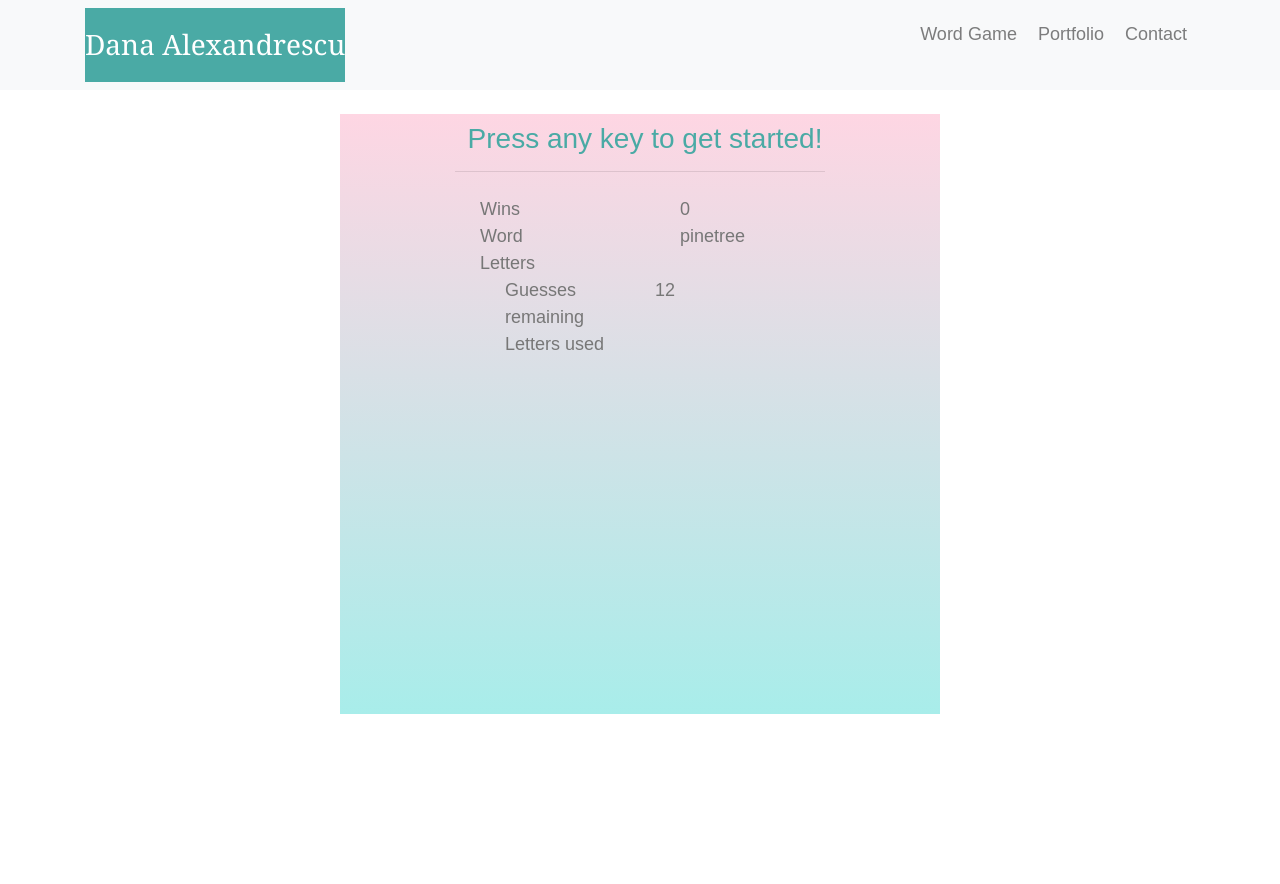
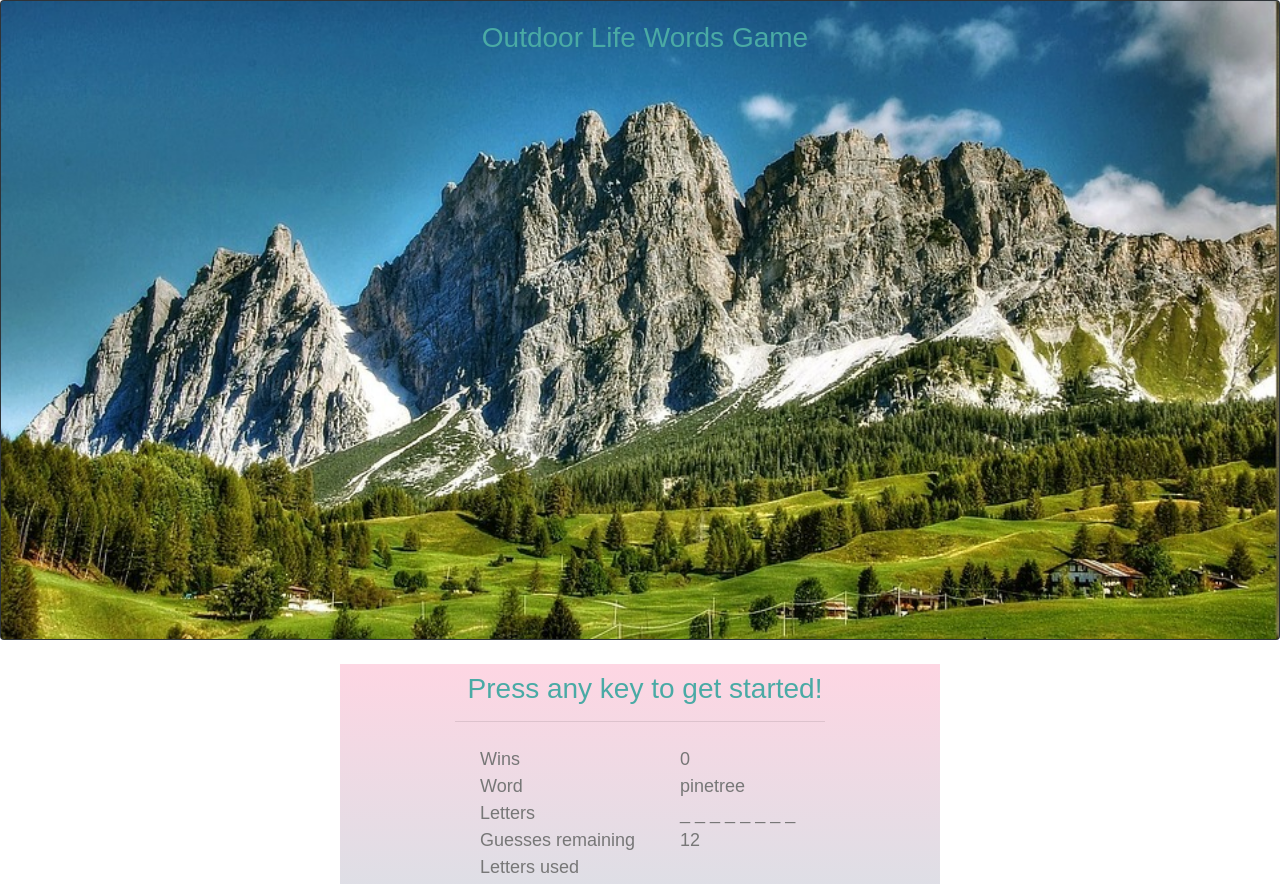
Before and after one commit to danalittleskier/Word-Guess-Game, a plain HTML site: page index.html in a window 1280 px wide. Shown: the top 884 px of the page. Before the commit the page ends 800 px from the top, so only its background shows below. Drawn offline with nearby package versions, Linux system fonts and the light colour scheme.

Commit message:
Fixed function to display underscores. Changed to a bootstrap in the header

```diff
--- a/assets/css/style.css
+++ b/assets/css/style.css
@@ -1,5 +1,5 @@
 body {
-    /* background-image: url("../images/fresh_snow.png");  */
+
     height: 100%;
     margin: 0;
     padding: 0;
@@ -9,8 +9,11 @@ body {
     line-height: 150%;
 
 }
-
-h1 {
+.jumbotron {
+    background-image: url("../images/dolomites.jpg");
+    text-align: center;
+}
+/* h1 {
     color:#ffffff;
     background-color: #4aaaa5;
     text-align: center;
@@ -21,7 +24,7 @@ h1 {
     float: left;
     margin-bottom: 0;
 
-}
+} */
 
 h3 {
     color: #4aaaa5;
--- a/assets/javascript/game.js
+++ b/assets/javascript/game.js
@@ -1,5 +1,3 @@
-
-
 
 
 var game = {
@@ -17,7 +15,7 @@ var game = {
             if(letter === this.computerPick[i]){
                 this.underscoreArray[i] = this.computerPick[i];
             } else {
-                this.numberOfGuesses--;
+                this.numberOfGuesses = this.numberOfGuesses - 1;
             }
         }
         return this.printGuessedWord();
@@ -59,6 +57,7 @@ var game = {
 }
 var computerChoice = document.getElementById("computer-word");
 computerChoice.textContent = game.computerPick();
+document.getElementById("underscores").innerHTML = game.printGuessedWord();
 
 document.onkeyup = function (event) {
 
@@ -66,8 +65,9 @@ document.onkeyup = function (event) {
     var userGuess = event.key.toLowerCase();
 
     game.lettersGuessed.push(userGuess);
+
     document.getElementById("letters-picked").innerHTML += userGuess;
-    document.getElementById("underscores").innerHTML = game.printGuessedWord();
-    document.getElementById("letters").innerHTML = game.isLetterMatching(userGuess);
+    document.getElementById("underscores").innerHTML = game.isLetterMatching(userGuess);
+    document.getElementById("guess-remaining").innerHTML = game.numberOfGuesses;
 
 }
--- a/index.html
+++ b/index.html
@@ -13,25 +13,20 @@
 </head>
 
 <body>
-    <nav class="navbar navbar-expand-md navbar-light bg-light">
+    <!-- <div class="jumbotron jumbotron-fluid">
         <div class="container">
-            <h1>Dana Alexandrescu</h1>
+            <h1 class="display-4">Outdoor Life Game</h1>
+            <p class="lead"></p>
+            <hr class="my-4">
+        </div>
+    </div> -->
+    <div class="card bg-dark text-white">
+            <img src="assets/images/dolomites.jpg" class="card-img" alt="...">
+            <div class="card-img-overlay">
+              <h3 class="card-title">Outdoor Life Words Game</h5>
 
-            <div class="d-flex justify-content-end collapse navbar-collapse" id="navbarNav">
-                <ul class="navbar-nav">
-                    <li class="nav-item">
-                        <a class="nav-link" href="index.html">Word Game <span class="sr-only">(current)</span></a>
-                    </li>
-                    <li class="nav-item">
-                        <a class="nav-link" href="#">Portfolio</a>
-                    </li>
-                    <li class="nav-item">
-                        <a class="nav-link" href="#">Contact</a>
-                    </li>
-                </ul>
             </div>
           </div>
-    </nav>
     <div class="container mt-4 midsection">
         <div class="row justify-content-center">
             <div class="col-md-8 my-2">
@@ -66,7 +61,7 @@
         </div>
 
         <div class="row justify-content-center">
-                    <div class="col-md-3">
+            <div class="col-md-4">
                 Guesses remaining
             </div>
             <div id="guess-remaining" class="col-md-3">
@@ -74,7 +69,7 @@
             </div>
         </div>
         <div class="row justify-content-center">
-                    <div class="col-md-3">
+            <div class="col-md-4">
                 Letters used
             </div>
             <div id="letters-picked" class="col-md-3">
```
Also changed, not shown: assets/images/dolomites.jpg (added). Lines whose indentation alone changed are shown as unchanged.
